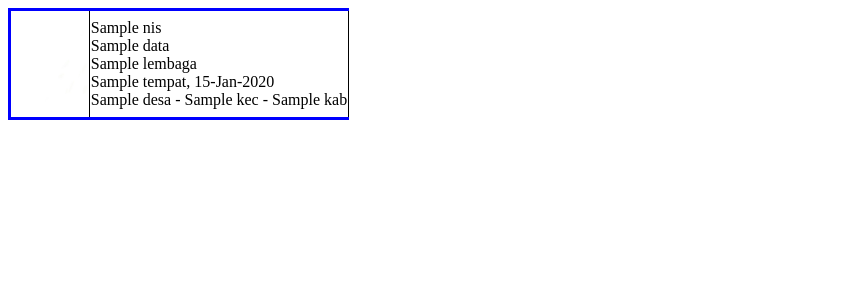
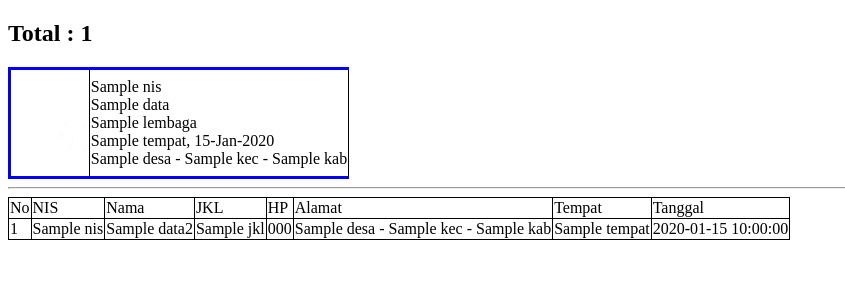
Before and after one commit to gtpesantren22/psbtest, a PHP site: the page made by application/views/cekKartu.php in a window 1280 px wide. Shown: the top 300 px of the page, without its empty margins (0-845 px from the left). Run offline with PHP 8.4, Linux system fonts and the light colour scheme; the template is opened without the code that fills it: most values are stand-ins (such as "Sample title", 1, 10 or a date in 2020); data that the repository does not hold is empty.

Commit message:
update tampil foto

```diff
--- a/application/controllers/Santri.php
+++ b/application/controllers/Santri.php
@@ -545,7 +545,9 @@ class Santri extends CI_Controller
 	function cekKartu($jkl)
 	{
 		// $data['data'] = $this->model->getBy2Ord('tb_santri', 'ket', 'baru', 'jkl', $jkl, 'nama')->result();
-		$data['data'] = $this->db->query("SELECT * FROM tb_santri WHERE ket = 'baru' AND jkl = '$jkl' AND lembaga != 'MI' AND lembaga != 'RA' AND lembaga != '' ORDER BY lembaga ASC, nama ASC")->result();
+		$data['data'] = $this->db->query("SELECT * FROM tb_santri WHERE ket = 'baru' AND jkl = '$jkl' AND lembaga != 'MI' AND lembaga != 'RA' AND lembaga != '' ORDER BY lembaga ASC, nama ASC");
+
+		$data['data2'] = $this->db->query("SELECT * FROM tb_santri JOIN foto_file ON tb_santri.nis=foto_file.nis WHERE ket = 'baru' AND jkl = '$jkl' AND lembaga != 'MI' AND lembaga != 'RA' AND lembaga != '' AND diri != '' ORDER BY lembaga ASC, nama ASC");
 
 		$this->load->view('cekKartu', $data);
 	}
--- a/application/views/cekKartu.php
+++ b/application/views/cekKartu.php
@@ -20,11 +20,13 @@
 </head>
 
 <body>
+    <h2>Total : <?= $data->num_rows() ?></h2>
     <table>
         <tbody>
             <?php
             $counter = 0;
-            foreach ($data as $d) :
+            $nmr = 1;
+            foreach ($data->result() as $d) :
                 $foto = $this->db->query("SELECT * FROM foto_file WHERE nis = '$d->nis' ")->row();
                 $foto->diri == '' ? $ft = 'https://psbtest.ppdwk.com/assets/img/foto-kosong.jpg' :  $ft = 'https://psb.ppdwk.com/assets/berkas/' . $foto->diri;
 
@@ -58,6 +60,35 @@
             ?>
         </tbody>
     </table>
+    <hr>
+    <table>
+        <thead>
+            <tr>
+                <td>No</td>
+                <td>NIS</td>
+                <td>Nama</td>
+                <td>JKL</td>
+                <td>HP</td>
+                <td>Alamat</td>
+                <td>Tempat</td>
+                <td>Tanggal</td>
+            </tr>
+        </thead>
+        <tbody>
+            <?php foreach ($data2->result() as $d) : ?>
+                <tr>
+                    <td><?= $nmr++ ?></td>
+                    <td><?= $d->nis ?></td>
+                    <td><?= $d->nama ?></td>
+                    <td><?= $d->jkl ?></td>
+                    <td><?= $d->hp ?></td>
+                    <td><?= $d->desa . ' - ' . $d->kec . ' - ' . $d->kab ?></td>
+                    <td><?= $d->tempat ?></td>
+                    <td><?= $d->tanggal ?></td>
+                </tr>
+            <?php endforeach ?>
+        </tbody>
+    </table>
 
 </body>
 
```
